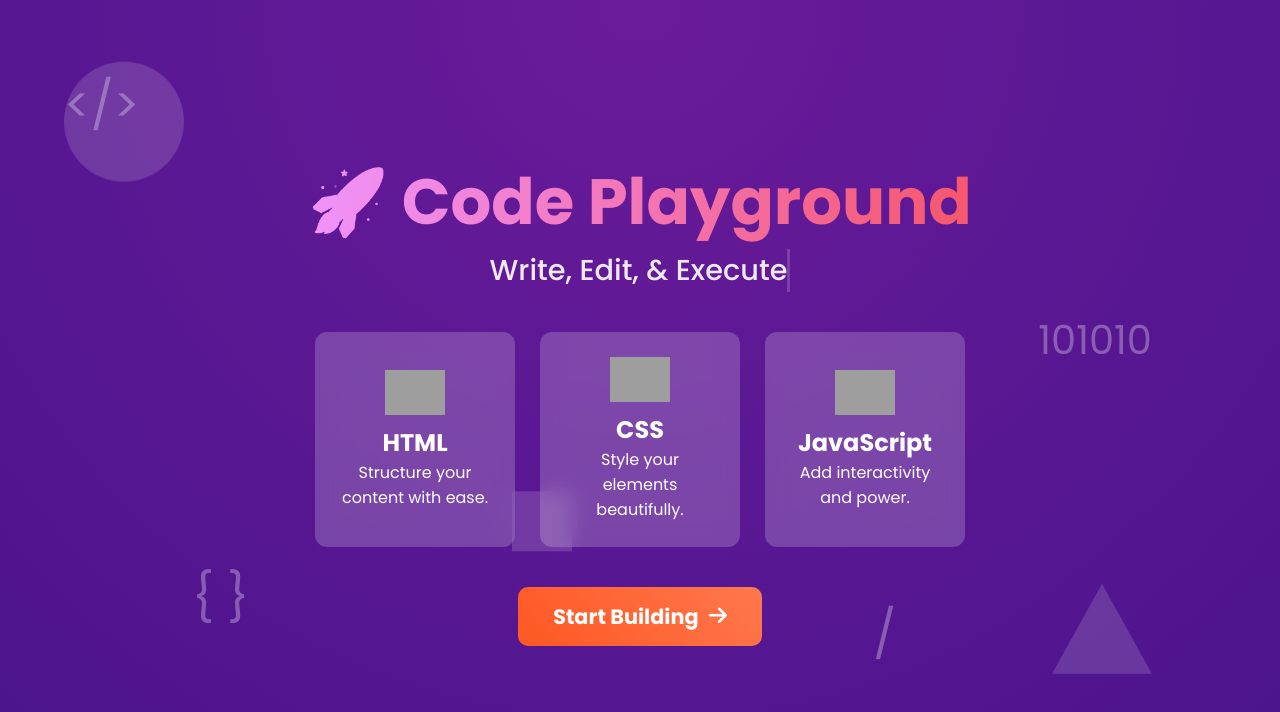
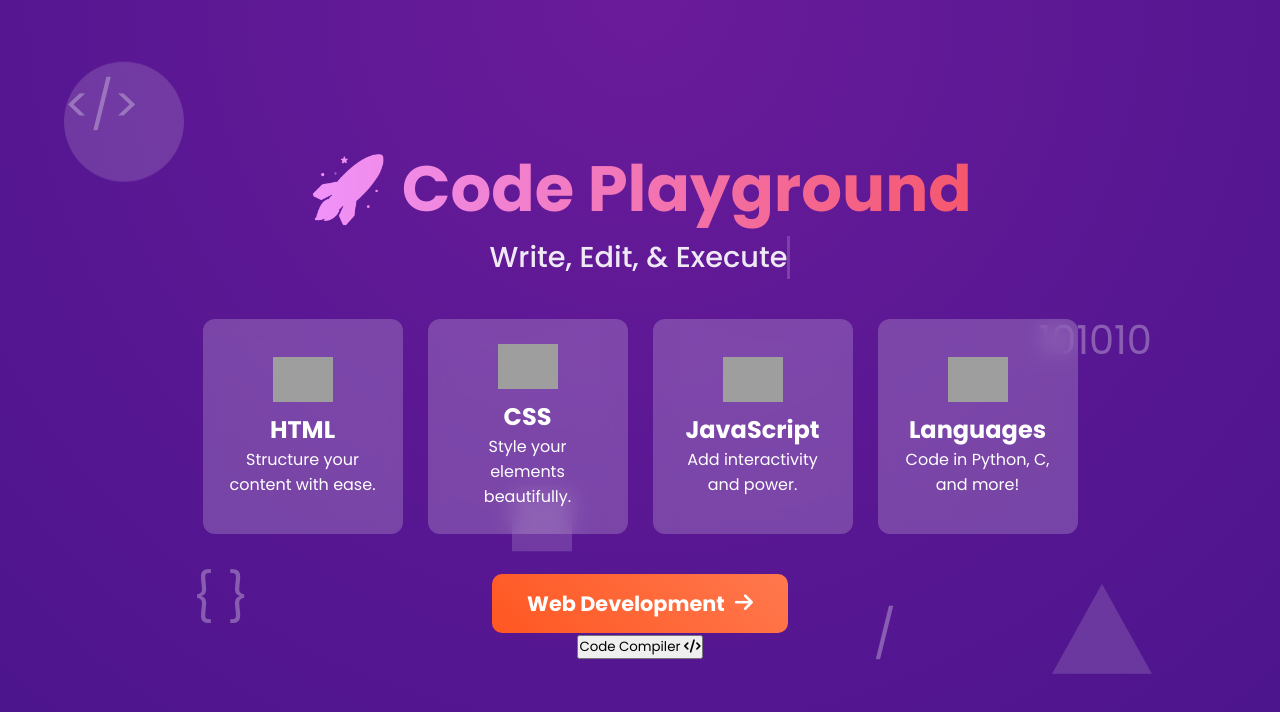
Before and after one commit to RishabhOnGit/CodePlayground, a plain HTML site: page index.html in a window 1280 px wide. Drawn offline with Linux system fonts and the light colour scheme; grey boxes are pictures that could not be loaded.

Commit message:
Add files via upload

```diff
--- a/index.html
+++ b/index.html
@@ -2,7 +2,7 @@
 <html lang="en">
 <head>
     <meta charset="UTF-8">
-    <meta name="viewport" content="width=device-width, initial-scale=1.0, maximum-scale=1.0, user-scalable=no">
+    <meta name="viewport" content="width=device-width, initial-scale=1.0, user-scalable=yes">
     <meta http-equiv="X-UA-Compatible" content="ie=edge">
     <meta name="theme-color" content="#4a148c">
     <title>Code Playground - Create & Experiment</title>
@@ -58,10 +58,18 @@
                 <h2>JavaScript</h2>
                 <p>Add interactivity and power.</p>
             </div>
+            <div class="card language-card">
+                <img src="https://cdn.jsdelivr.net/gh/devicons/devicon/icons/python/python-original.svg" alt="Python Logo" class="card-logo">
+                <h2>Languages</h2>
+                <p>Code in Python, C, and more!</p>
+            </div>
         </div>
 
-        <!-- Start Button -->
-        <button id="start-button">Start Building <i class="fas fa-arrow-right"></i></button>
+        <!-- Start Buttons -->
+        <div class="buttons-container">
+            <button id="start-button">Web Development <i class="fas fa-arrow-right"></i></button>
+            <button id="language-button">Code Compiler <i class="fas fa-code"></i></button>
+        </div>
     </div>
 
     <!-- Transition Overlay -->
```
